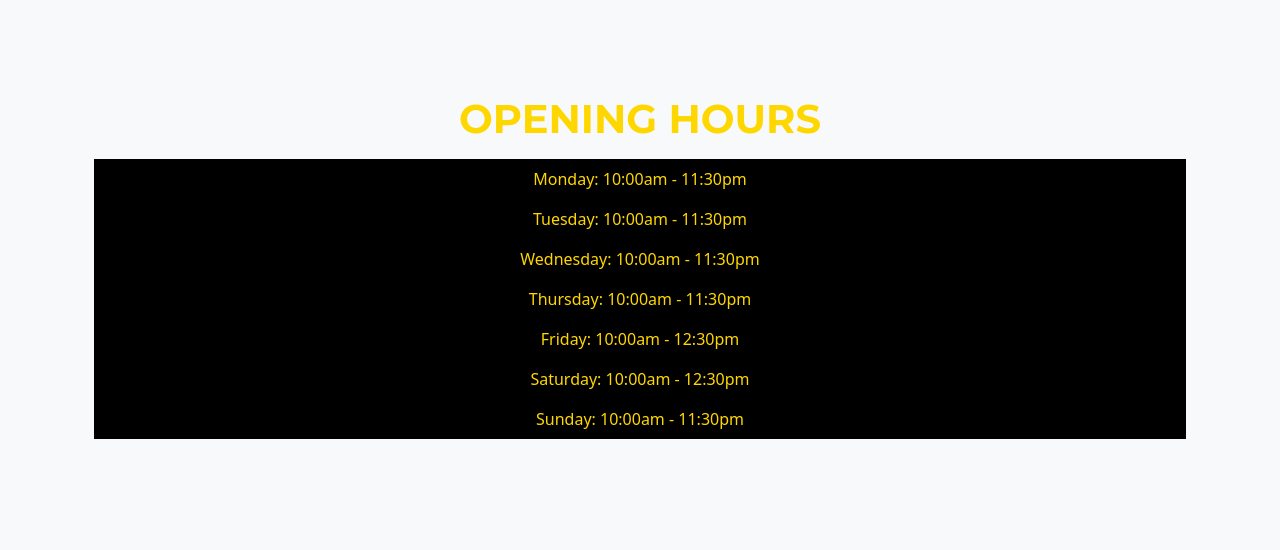
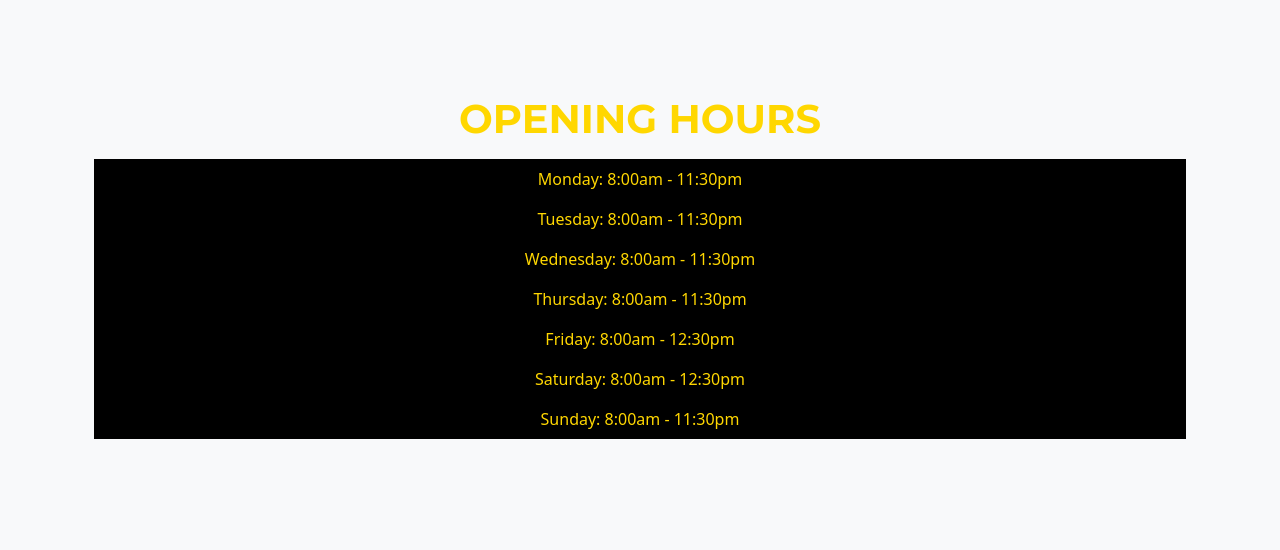
Before and after one commit to UloE-G/GoldenWokV3, a Django app: page / in a window 1280 px wide. Shown: the part 1448-1998 px from the top of the page. Run offline with Django 4.2, Linux system fonts and the light colour scheme; some libraries are stand-ins or nearby versions.

Commit message:
Changed opening hours time from 10 am to 8 am

```diff
--- a/about/templates/about/index.html
+++ b/about/templates/about/index.html
@@ -66,13 +66,13 @@
                 </div>
                 <div class="text-center text-muted bg-black">
                     <ul class="list-inline">
-                        <li>Monday: 10:00am - 11:30pm</li>
-                        <li>Tuesday: 10:00am - 11:30pm</li>
-                        <li>Wednesday: 10:00am - 11:30pm</li>
-                        <li>Thursday: 10:00am - 11:30pm</li>
-                        <li>Friday: 10:00am - 12:30pm</li>
-                        <li>Saturday: 10:00am - 12:30pm</li>
-                        <li>Sunday: 10:00am - 11:30pm</li>
+                        <li>Monday: 8:00am - 11:30pm</li>
+                        <li>Tuesday: 8:00am - 11:30pm</li>
+                        <li>Wednesday: 8:00am - 11:30pm</li>
+                        <li>Thursday: 8:00am - 11:30pm</li>
+                        <li>Friday: 8:00am - 12:30pm</li>
+                        <li>Saturday: 8:00am - 12:30pm</li>
+                        <li>Sunday: 8:00am - 11:30pm</li>
                     </ul>
                 </div>
         </section>
```
